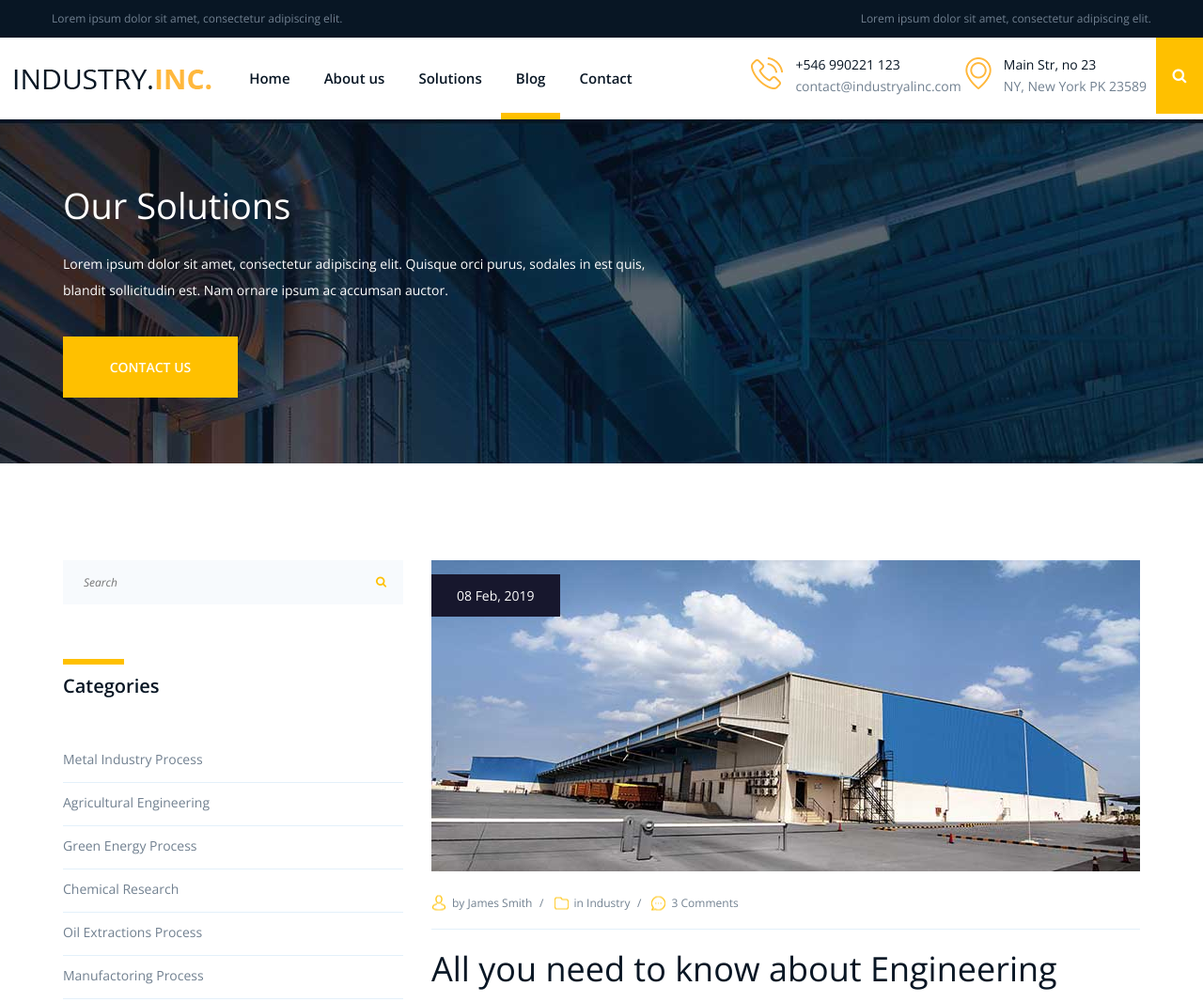
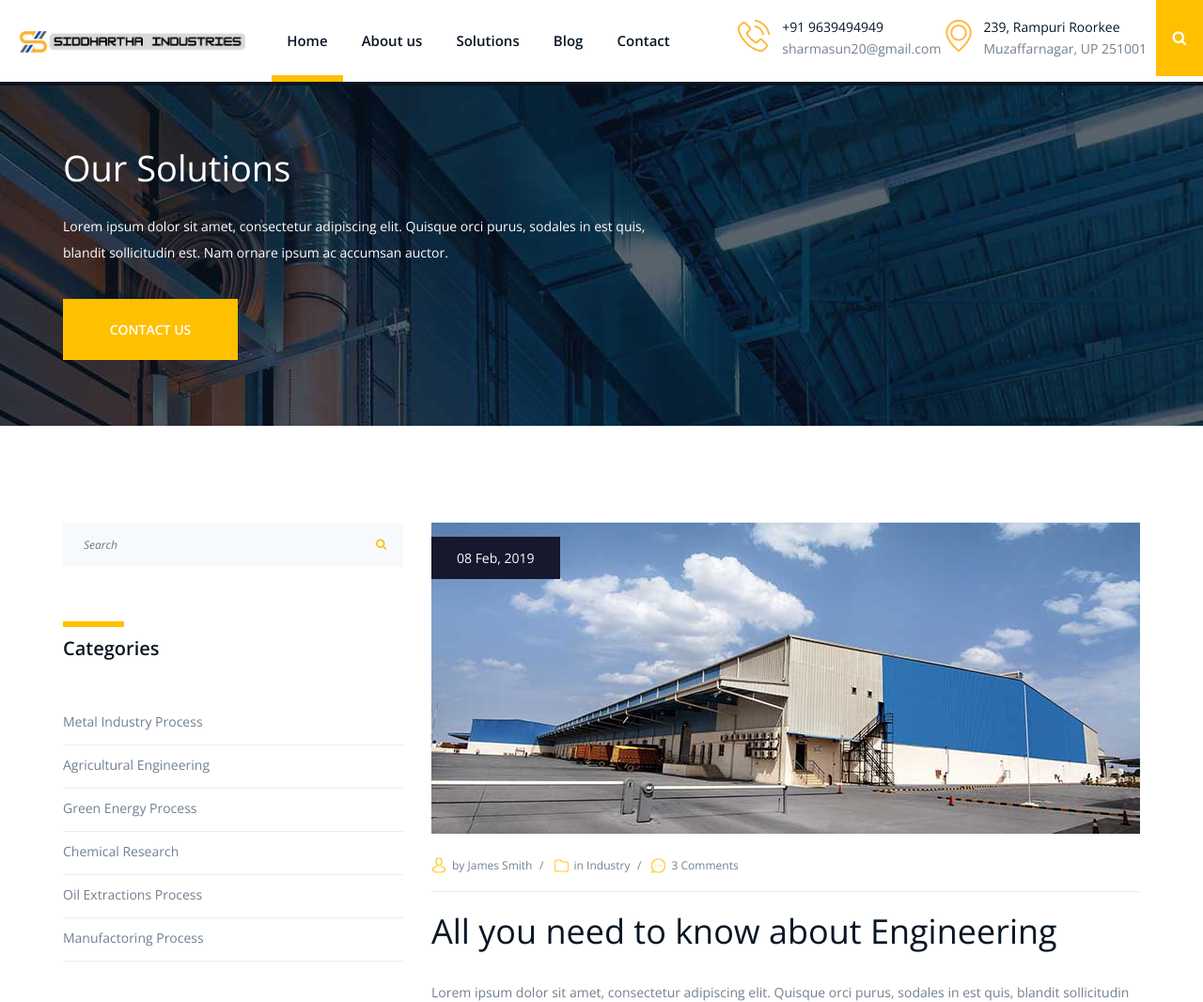
Before and after one commit to Mukulsingh321/Siddhartha, a plain HTML site: page industry-inc-master/blog.html in a window 1280 px wide. Shown: the top 1066 px of the page at 94% size. Drawn offline with nearby package versions, Linux system fonts and the light colour scheme.

Commit message:
demo push

```diff
--- a/industry-inc-master/blog.html
+++ b/industry-inc-master/blog.html
@@ -37,31 +37,20 @@
 
 	<!-- Header section  -->
 	<header class="header-section clearfix">
-		<div class="header-top">
-			<div class="container-fluid">
-				<div class="row">
-					<div class="col-md-6">
-						<p>Lorem ipsum dolor sit amet, consectetur adipiscing elit.</p>
-					</div>
-					<div class="col-md-6 text-md-right">
-						<p>Lorem ipsum dolor sit amet, consectetur adipiscing elit.</p>
-					</div>
-				</div>
-			</div>
-		</div>
 		<div class="site-navbar">
 			<!-- Logo -->
 			<a href="index.html" class="site-logo">
-				<img src="img/logo.png" alt="">
+				<img src="img/siddhartha_logo.png" style="height: 25px; width:250px;" alt="Siddhartha Logo">
 			</a>
+
 			<div class="header-right">
 				<div class="header-info-box">
 					<div class="hib-icon">
 						<img src="img/icons/phone.png" alt="" class="">
 					</div>
 					<div class="hib-text">
-						<h6>+546 990221 123</h6>
-						<p>contact@industryalinc.com</p>
+						<h6>+91 9639494949</h6>
+						<p>sharmasun20@gmail.com</p>
 					</div>
 				</div>
 				<div class="header-info-box">
@@ -69,8 +58,8 @@
 						<img src="img/icons/map-marker.png" alt="" class="">
 					</div>
 					<div class="hib-text">
-						<h6>Main Str, no 23</h6>
-						<p>NY, New York PK 23589</p>
+						<h6>239, Rampuri Roorkee</h6>
+						<p>Muzaffarnagar, UP 251001</p>
 					</div>
 				</div>
 				<button class="search-switch"><i class="fa fa-search"></i></button>
@@ -78,14 +67,14 @@
 			<!-- Menu -->
 			<nav class="site-nav-menu">
 				<ul>
-					<li><a href="index.html">Home</a></li>
+					<li class="active"><a href="index.html">Home</a></li>
 					<li><a href="about.html">About us</a></li>
 					<li><a href="solutions.html">Solutions</a>
 						<ul class="sub-menu">
 							<li><a href="elements.html">Elements</a></li>
 						</ul>
 					</li>
-					<li class="active"><a href="blog.html">Blog</a></li>
+					<li><a href="blog.html">Blog</a></li>
 					<li><a href="contact.html">Contact</a></li>
 				</ul>
 			</nav>
@@ -246,7 +235,7 @@
 			<div class="row">
 				<div class="col-lg-3 col-md-6">
 					<div class="footer-widget about-widget">
-						<img src="img/logo-light.png" alt="">
+						<img src="img/siddhartha_logo.png" alt="">
 						<p>Lorem ipsum dolor sit amet, consec-tetur adipiscing elit. Quisque orci purus, sodales in est quis, blandit sollicitudin est. Nam ornare ipsum ac accumsan auctor. Donec consequat arcu et commodo interdum. </p>
 						<div class="footer-social">
 							<a href=""><i class="fa fa-facebook"></i></a>
@@ -290,7 +279,7 @@
 								<img src="img/icons/map-marker.png" alt="" class="">
 							</div>
 							<div class="fib-text">
-								<p>Main Str, no 23 NY,<br>New York PK 23589</p>
+								<p>239, Rampuri Roorkee<br>Muzaffarnagar, UP 251001</p>
 							</div>
 						</div>
 						<div class="footer-info-box">
@@ -298,7 +287,7 @@
 								<img src="img/icons/phone.png" alt="" class="">
 							</div>
 							<div class="fib-text">
-								<p>+546 990221 123<br>contact@industryalinc.com</p>
+								<p>+91 9639494949<br>sharmasun20@gmail.com</p>
 							</div>
 						</div>
 						<form class="footer-search">
@@ -319,10 +308,10 @@ Copyright &copy;<script>document.write(new Date().getFullYear());</script> All r
 				</div>
 				<div class="col-lg-7 order-1 order-lg-2 p-0">
 					<ul class="footer-menu">
-						<li><a href="index.html">Home</a></li>
+						<li class="active"><a href="index.html">Home</a></li>
 						<li><a href="about.html">About us</a></li>
 						<li><a href="solutions.html">Solutions</a></li>
-						<li class="active"><a href="blog.html">Blog</a></li>
+						<li><a href="blog.html">Blog</a></li>
 						<li><a href="contact.html">Contact</a></li>
 					</ul>
 				</div>
@@ -330,6 +319,7 @@ Copyright &copy;<script>document.write(new Date().getFullYear());</script> All r
 		</div>
 		</div>
 	</footer>
+
 	<!-- Footer section end -->
 
 	<!-- Search model -->
```
Also changed, not shown: industry-inc-master/about.html (+14 -24 lines), industry-inc-master/contact.html (+14 -24 lines), industry-inc-master/index.html (+10 -21 lines), industry-inc-master/solutions.html (+14 -24 lines), industry-inc-master/img/siddhartha_logo.png (added).
